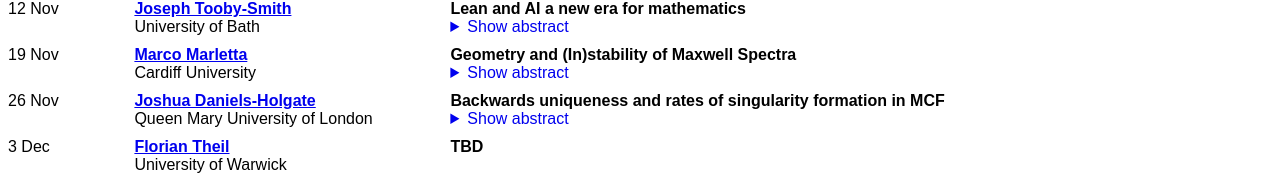
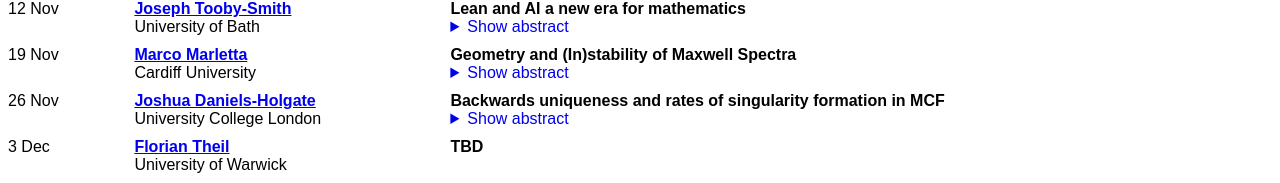
Before and after one commit to bath-analysis/bath-analysis.github.io, a plain HTML site: page index.html in a window 1280 px wide. Shown: the part 744-927 px from the top of the page. Drawn offline with nearby package versions, Linux system fonts and the light colour scheme.

Commit message:
update affiliation

```diff
--- a/index.html
+++ b/index.html
@@ -321,7 +321,7 @@ and
       26 Nov
     </td><td>
       <b><a href="https://jmdanielsholgate.github.io/">Joshua Daniels-Holgate</a></b><br/>
-      Queen Mary University of London
+      University College London
     </td><td>
       <b> Backwards uniqueness and rates of singularity formation in MCF</b><br/>
       <details><summary>Show abstract</summary><p>
```
